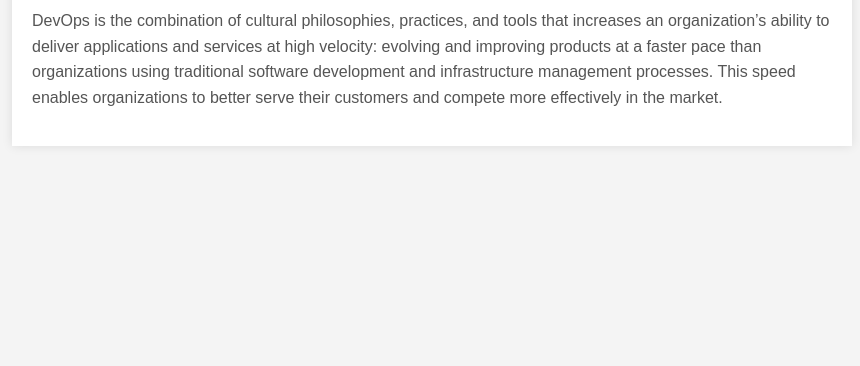
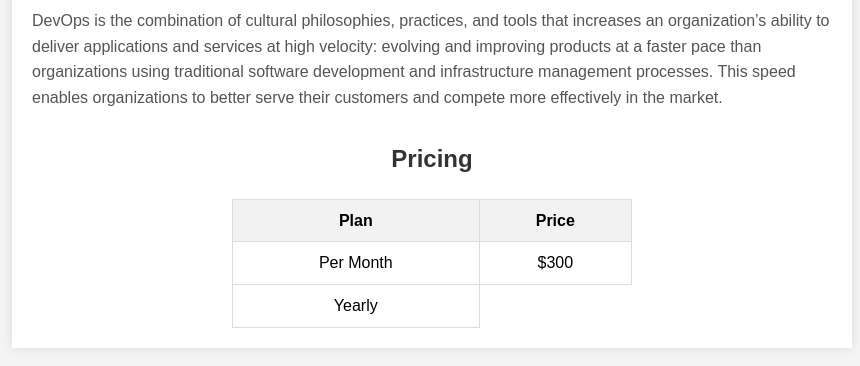
Before and after one commit to mksabareesh92/github-demo-lab-1, a plain HTML site: page About.html in a window 1280 px wide. Shown: the part 156-522 px from the top of the page, without its empty margins (208-1068 px from the left). Drawn offline with Linux system fonts and the light colour scheme.

Commit message:
added the Price category for Devops

```diff
--- a/About.html
+++ b/About.html
@@ -19,12 +19,29 @@
             background-color: #fff;
             box-shadow: 0 0 10px rgba(0, 0, 0, 0.1);
         }
-        h1 {
+        h1, h2 {
             text-align: center;
             color: #333;
         }
         p {
             color: #555;
+        }
+        .pricing {
+            margin-top: 30px;
+            text-align: center;
+        }
+        .pricing table {
+            margin: 0 auto;
+            border-collapse: collapse;
+            width: 50%;
+        }
+        .pricing th, .pricing td {
+            border: 1px solid #ddd;
+            padding: 8px;
+            text-align: center;
+        }
+        .pricing th {
+            background-color: #f2f2f2;
         }
     </style>
 </head>
@@ -32,6 +49,18 @@
     <div class="container">
         <h1>About DevOps</h1>
         <p>DevOps is the combination of cultural philosophies, practices, and tools that increases an organization’s ability to deliver applications and services at high velocity: evolving and improving products at a faster pace than organizations using traditional software development and infrastructure management processes. This speed enables organizations to better serve their customers and compete more effectively in the market.</p>
-    </div>
-</body>
-</html>
+
+        <div class="pricing">
+            <h2>Pricing</h2>
+            <table>
+                <tr>
+                    <th>Plan</th>
+                    <th>Price</th>
+                </tr>
+                <tr>
+                    <td>Per Month</td>
+                    <td>$300</td>
+                </tr>
+                <tr>
+                    <td>Yearly</td>
+                    <t
```
